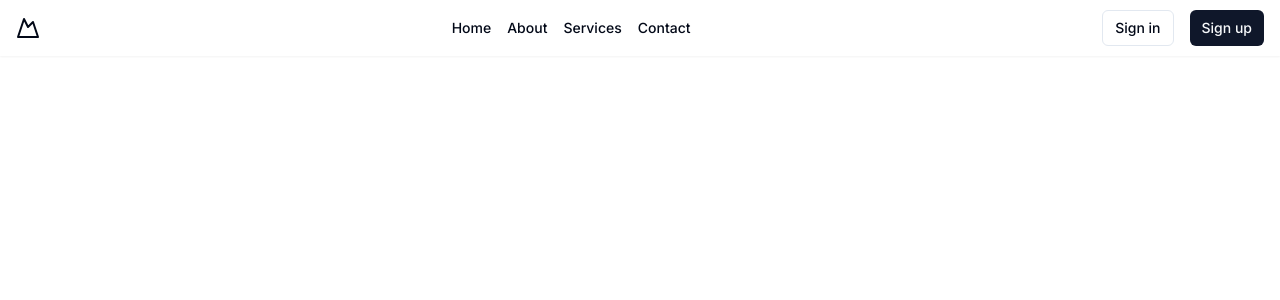
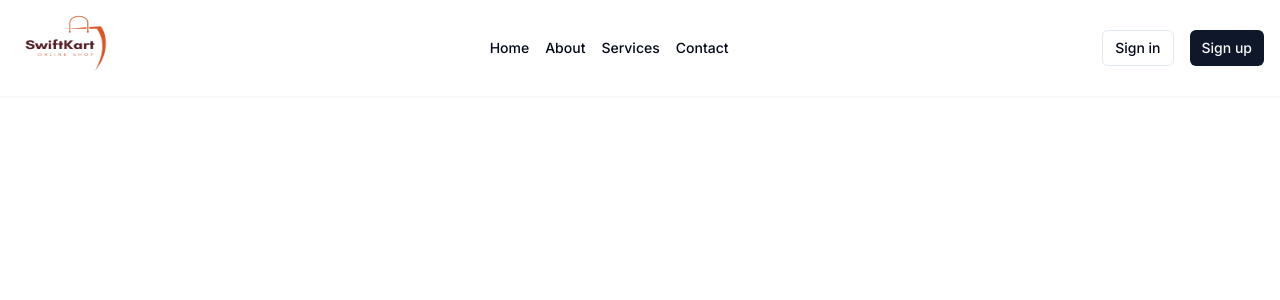
Before and after one commit to Abhisek0721/swiftkart, a Next.js app: page / in a window 1280 px wide. Shown: the top 300 px of the page. Built offline with nearby package versions, Linux system fonts and the light colour scheme.

Commit message:
added logo

```diff
--- a/src/components/Navbar.tsx
+++ b/src/components/Navbar.tsx
@@ -1,14 +1,15 @@
 import Link from "next/link"
 import { Button } from "@/components/ui/button"
+import Image from 'next/image';
 
 export default function Navbar() {
   return (
     <nav className="fixed inset-x-0 top-0 z-50 bg-white shadow-sm dark:bg-gray-950/90">
-      <div className="w-full max-w-7xl mx-auto px-4">
+      <div className="w-full max-w-7xl mx-auto px-4 py-5">
         <div className="flex justify-between h-14 items-center">
           <Link href="#" className="flex items-center" prefetch={false}>
-            <MountainIcon className="h-6 w-6" />
-            <span className="sr-only">Acme Inc</span>
+            <LogoIcon />
+            <span className="sr-only">SwiftKart</span>
           </Link>
           <nav className="hidden md:flex gap-4">
             <Link
@@ -52,21 +53,14 @@ export default function Navbar() {
   )
 }
 
-function MountainIcon(props:any) {
+function LogoIcon() {
   return (
-    <svg
-      {...props}
-      xmlns="http://www.w3.org/2000/svg"
-      width="24"
-      height="24"
-      viewBox="0 0 24 24"
-      fill="none"
-      stroke="currentColor"
-      strokeWidth="2"
-      strokeLinecap="round"
-      strokeLinejoin="round"
-    >
-      <path d="m8 3 4 8 5-5 5 15H2L8 3z" />
-    </svg>
+    <Image
+      src="/icons/logo-nobg.png"
+      alt="SwiftKart"
+      width={100}  // Set the width of the icon
+      height={80} // Set the height of the icon
+      className="w-[100px] h-[80px]"
+    />
   )
 }
--- /dev/null
+++ b/src/components/modals/Login.tsx
@@ -0,0 +1,8 @@
+
+export default function Login() {
+    return (
+      <div className="">
+
+      </div>
+    );
+  }
```
Also changed, not shown: public/icons/Swiftkart.png (added), public/icons/logo-nobg.png (added).
